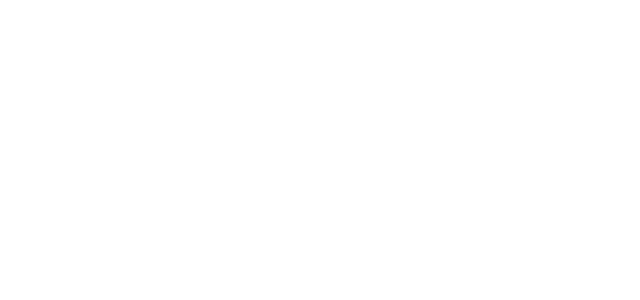
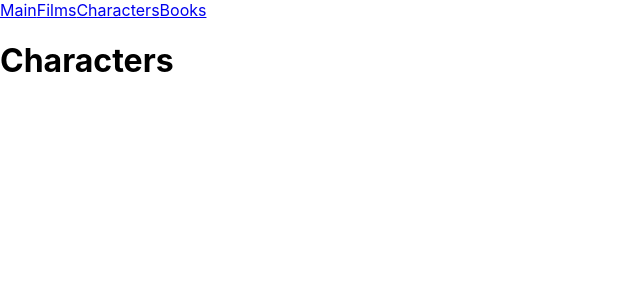
Before and after one commit to ian-ch-jsx/lotr-from-scratch, a React (Create React App) app: page /characters in a window 1280 px wide. Shown: the top 300 px of the page, without its empty margins (0-640 px from the left). Built offline with nearby package versions, Linux system fonts and the light colour scheme.

Commit message:
set up NavLinks and routing

```diff
--- a/package.json
+++ b/package.json
@@ -9,6 +9,7 @@
     "@testing-library/user-event": "^12.8.3",
     "react": "^17.0.2",
     "react-dom": "^17.0.2",
+    "react-router-dom": "^5.3.0",
     "react-scripts": "4.0.3",
     "web-vitals": "^1.1.2"
   },
--- a/src/App.js
+++ b/src/App.js
@@ -1,7 +1,36 @@
 import './App.css';
-
+import { BrowserRouter, NavLink, Switch, Route } from 'react-router-dom';
+import Main from './views/Main/Main';
+import Films from './views/Films/Films';
+import Characters from './views/Characters/Characters';
+import Books from './views/Books/Books';
 function App() {
-  return <div className="App"></div>;
+  return (
+    <div className="App">
+      <BrowserRouter>
+        <header>
+          <NavLink to="/">Main</NavLink>
+          <NavLink to="/films">Films</NavLink>
+          <NavLink to="/characters">Characters</NavLink>
+          <NavLink to="/books">Books</NavLink>
+        </header>
+        <Switch>
+          <Route path="/films">
+            <Films />
+          </Route>
+          <Route path="/characters">
+            <Characters />
+          </Route>
+          <Route path="/books">
+            <Books />
+          </Route>
+          <Route exact path="/">
+            <Main />
+          </Route>
+        </Switch>
+      </BrowserRouter>
+    </div>
+  );
 }
 
 export default App;
--- a/src/views/Books/Books.js
+++ b/src/views/Books/Books.js
@@ -0,0 +1,9 @@
+import React from 'react';
+
+export default function Books() {
+  return (
+    <div>
+      <h1>Books</h1>
+    </div>
+  );
+}
--- a/src/views/Characters/Characters.js
+++ b/src/views/Characters/Characters.js
@@ -0,0 +1,9 @@
+import React from 'react';
+
+export default function Characters() {
+  return (
+    <div>
+      <h1>Characters</h1>
+    </div>
+  );
+}
--- a/src/views/Films/Films.js
+++ b/src/views/Films/Films.js
@@ -0,0 +1,9 @@
+import React from 'react';
+
+export default function Films() {
+  return (
+    <div>
+      <h1>Films</h1>
+    </div>
+  );
+}
--- a/src/views/Main/Main.js
+++ b/src/views/Main/Main.js
@@ -0,0 +1,9 @@
+import React from 'react';
+
+export default function Main() {
+  return (
+    <div>
+      <h1>Main</h1>
+    </div>
+  );
+}
```
Also changed, not shown: 1 other file (tests, documents, lock files or other folders).
